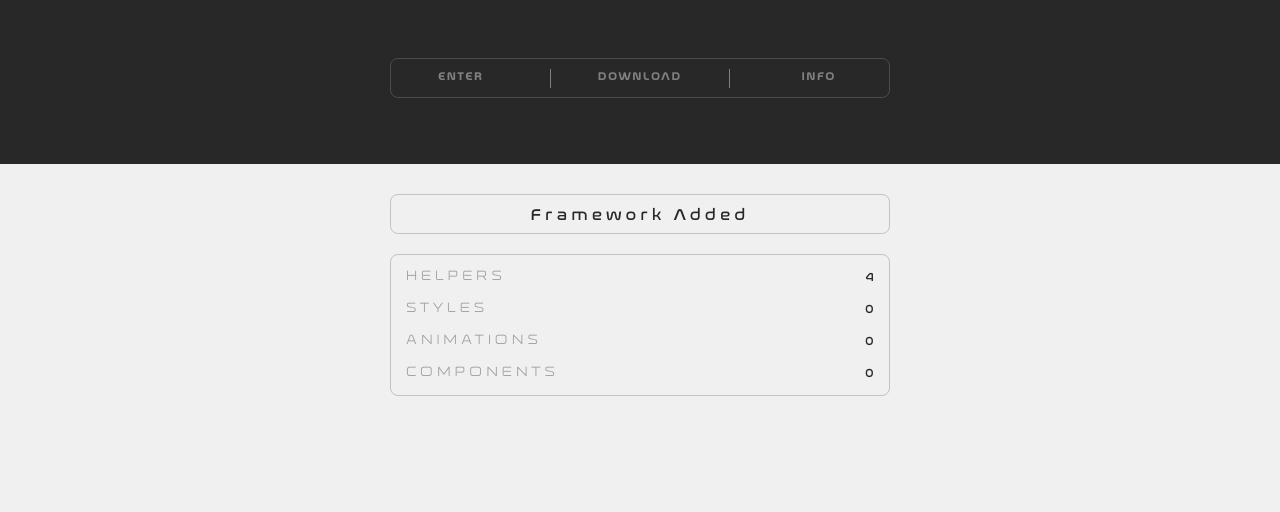
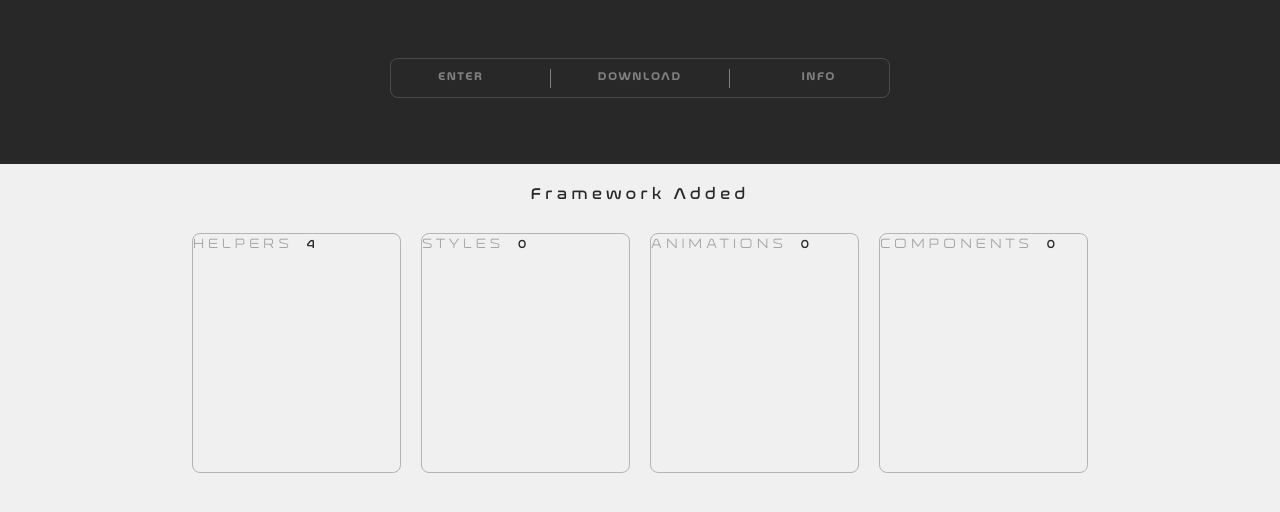
Before and after one commit to danteWebCoder/level, a plain HTML site: page index.html in a window 1280 px wide. Shown: the part 236-748 px from the top of the page. Drawn offline with Linux system fonts and the light colour scheme; no server answers.

Commit message:
refactor: APP LANDING info cards

```diff
--- /dev/null
+++ b/app/modules/landing/logic/events.js
@@ -0,0 +1,11 @@
+const addEvents = (item, callback) => {
+    item.addEventListener("click", callback)
+}
+
+export const init = () => {
+    const enterButtom = document.querySelector("#actionEnter")
+    const downButtom = document.querySelector("actionDown")
+    const infoButtom = document.querySelector("#actionInfo")
+
+    addEvents(enterButtom, () => console.log("enter"))
+}
--- a/app/modules/landing/main.js
+++ b/app/modules/landing/main.js
@@ -22,7 +22,11 @@ export const init = async () => {
 
     const modules = {
         render: "/app/modules/landing/visual/render.js",
-        counter: "/app/modules/landing/logic/infoCounters.js"
+        logic: {
+            counter: "/app/modules/landing/logic/infoCounters.js",
+            events: "/app/modules/landing/logic/events.js"
+        }
+
     }
 
     /* preload sequence */
@@ -34,5 +38,6 @@ export const init = async () => {
 
     /* init sequence */
     modules.render.init(DOM)
-    modules.counter.init(RESOLVE)
+    modules.logic.counter.init(RESOLVE)
+    modules.logic.events.init()
 }
--- a/app/modules/landing/styles/main.css
+++ b/app/modules/landing/styles/main.css
@@ -2,8 +2,8 @@
     margin: 0;
     padding: 0;
     box-sizing: border-box;
-    /*     list-style: none;
- */
+    user-select: none;
+    list-style: none;
 }
 
 body {
@@ -116,7 +116,10 @@ body {
         .whiteBox {
             align-items: center;
             flex-direction: column;
+
             background-color: rgb(240, 240, 240);
+            width: 100%;
+            height: 50%;
 
             .title3 {
                 display: flex;
@@ -124,10 +127,8 @@ body {
                 justify-content: center;
 
                 width: 500px;
-                height: 40px;
-                margin-top: 30px;
-                border: 1px solid rgba(128, 128, 128, 0.4);
-                border-radius: 8px;
+                height: auto;
+                margin-top: 20px;
 
                 .text {
                     font-family: "nasa";
@@ -139,29 +140,23 @@ body {
             }
 
             .infoBox {
-                width: 500px;
-                height: auto;
-                padding: 15px;
-                margin-top: 20px;
-                border: 1px solid rgba(128, 128, 128, 0.4);
-                border-radius: 8px;
+                display: grid;
+                grid-template-columns: repeat(4, 1fr);
+                grid-template-rows: repeat(1, 1fr);
+                gap: 20px;
 
-                .counter {
-                    display: flex;
-                    justify-content: space-between;
-                    align-items: center;
+                width: 70%;
+                height: 240px;
+                margin-top: 30px;
 
+                .counterCard {
                     width: 100%;
-                    height: auto;
-
-                    &:not(:last-child) {
-                        margin-bottom: 18px;
-                    }
+                    height: 100%;
+                    border: 1px solid rgb(180, 180, 180);
+                    border-radius: 8px;
 
                     .title {
-                        display: flex;
-                        align-items: center;
-
+                        width: auto;
                         font-family: "ronduit";
                         font-size: 12px;
                         font-weight: bolder;
@@ -170,6 +165,7 @@ body {
                     }
 
                     .number {
+                        width: auto;
                         margin-left: 10px;
                         color: rgb(40, 40, 40);
                         font-family: "nasa";
--- a/app/modules/landing/visual/render.js
+++ b/app/modules/landing/visual/render.js
@@ -12,7 +12,7 @@ export const init = (DOM) => {
             <h2 class="title2 title">Modular framework</h2>
 
             <div class="actionBox">
-                <div class="button"><span class="text">Enter</span></div>
+                <div id="actionEnter" class="button"><span class="text">Enter</span></div>
                 <span class="separator"></span>
                 <div class="button"><span class="text">Download</span></div>
                 <span class="separator"></span>
@@ -25,23 +25,23 @@ export const init = (DOM) => {
                 <span class="text">Framework Added</span>
             </h3>
             <ul class="infoBox">
-                <li class="counter">
+                <li class="counterCard">
                     <span class="title">Helpers</span>
                     <span id="helpersCounter" class="number"></span>
                 </li>
-                <li class="counter">
+                <li class="counterCard">
                     <span class="title">styles</span>
                     <span id="stylesCounter" class="number"></span>
                 </li>
-                <li class="counter">
+                <li class="counterCard">
                     <span class="title">Animations</span>
                     <span id="animationsCounter" class="number"></span>
                 </li>
-                <li class="counter">
+                <li class="counterCard">
                     <span class="title">Components</span>
                     <span id="componentsCounter" class="number"></span>
                 </li>
-                </ul>
+            </ul>
         </section>
     `
 }
```
